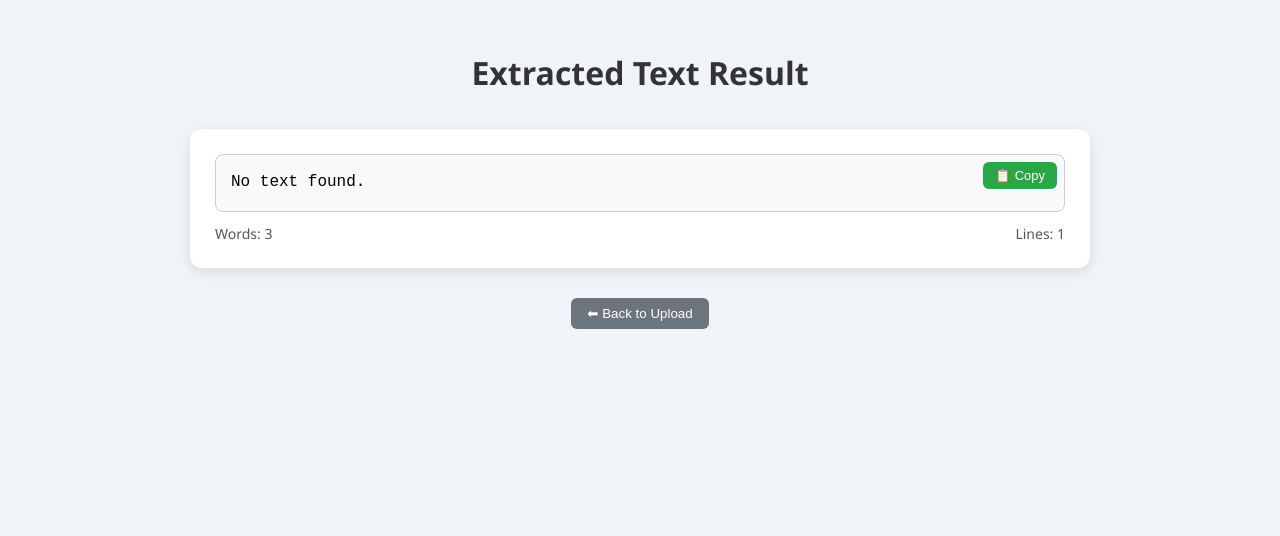
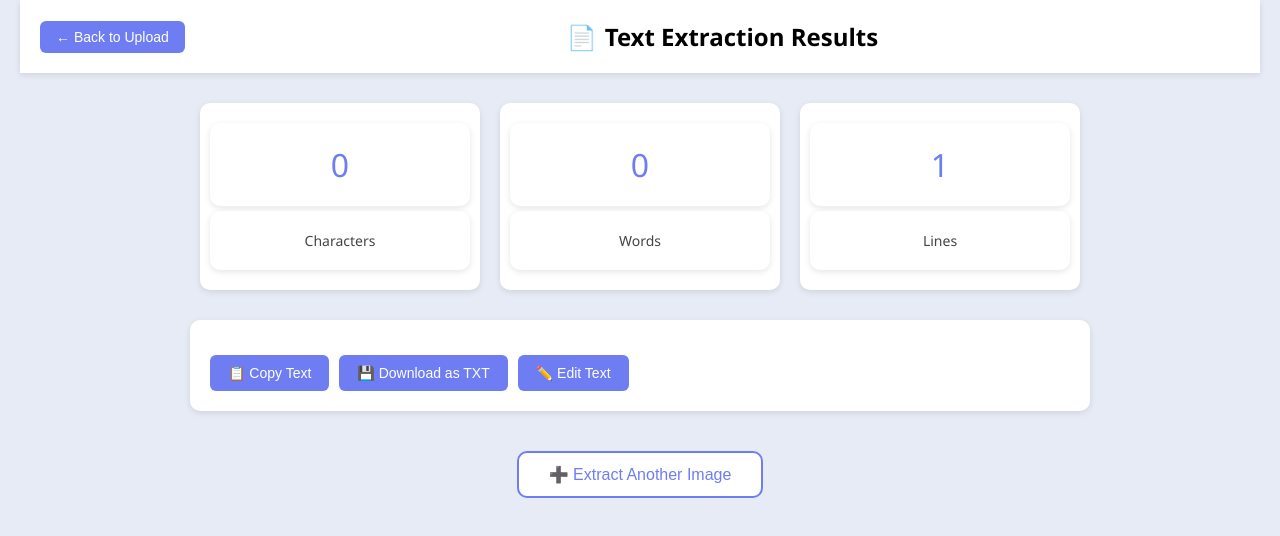
Before and after one commit to AdityaaOjhaaa/ocrfrontend, a plain HTML site: page result.html in a window 1280 px wide. Drawn offline with Linux system fonts and the light colour scheme.

Commit message:
Update result.html

```diff
--- a/result.html
+++ b/result.html
@@ -2,188 +2,221 @@
 <html lang="en">
 <head>
   <meta charset="UTF-8" />
-  <meta name="viewport" content="width=device-width, initial-scale=1.0"/>
-  <title>OCR Result</title>
+  <meta name="viewport" content="width=device-width,initial-scale=1" />
+  <title>Text Extraction Results</title>
   <style>
-    * {
-      box-sizing: border-box;
+    *, *::before, *::after { box-sizing: border-box; }
+    body {
+      font-family: 'Segoe UI', sans-serif;
+      background: #e6ebf5;
+      margin: 0;
+      padding: 0 20px;
+      display: flex;
+      flex-direction: column;
+      align-items: center;
+    }
+    header {
+      width: 100%;
+      padding: 20px 0;
+      background: #ffffff;
+      box-shadow: 0 2px 6px rgba(0,0,0,0.1);
+      display: flex;
+      align-items: center;
+    }
+    header button {
+      margin-left: 20px;
+      background: #6f7df3;
+      border: none;
+      color: white;
+      padding: 8px 16px;
+      border-radius: 6px;
+      cursor: pointer;
+      font-size: 14px;
+    }
+    header h1 {
+      font-size: 24px;
+      margin: 0 auto;
+      display: flex;
+      align-items: center;
+    }
+    header h1 span {
+      margin-left: 8px;
     }
 
-    body {
-      font-family: 'Segoe UI', Tahoma, Geneva, Verdana, sans-serif;
-      background: #f0f4f8;
-      margin: 0;
-      padding: 30px 20px;
+    main {
+      width: 100%;
+      max-width: 900px;
+      margin: 30px auto;
       display: flex;
       flex-direction: column;
       align-items: center;
     }
 
-    h1 {
-      color: #333;
-      margin-bottom: 15px;
+    .counts {
+      width: 100%;
+      display: flex;
+      justify-content: space-around;
+      margin-bottom: 30px;
+    }
+    .counts div {
+      background: white;
+      padding: 20px 0;
+      flex: 1;
+      margin: 0 10px;
+      text-align: center;
+      border-radius: 10px;
+      box-shadow: 0 2px 6px rgba(0,0,0,0.1);
+    }
+    .counts .value {
+      font-size: 32px;
+      color: #6f7df3;
+      margin-bottom: 5px;
+    }
+    .counts .label {
+      font-size: 14px;
+      color: #444;
     }
 
-    #loader {
-      display: none;
-      font-weight: bold;
-      color: #007bff;
-      margin: 10px 0;
-    }
-
-    .card {
-      background-color: #ffffff;
-      border-radius: 12px;
-      box-shadow: 0 4px 12px rgba(0, 0, 0, 0.1);
-      padding: 25px;
-      width: 95%;
-      max-width: 900px;
-      margin-top: 20px;
-    }
-
-    #image-preview {
+    .extracted {
       width: 100%;
-      max-height: 300px;
-      object-fit: contain;
-      border-radius: 8px;
-      border: 1px solid #ddd;
+      background: white;
+      border-radius: 10px;
+      box-shadow: 0 2px 6px rgba(0,0,0,0.1);
+      padding: 20px;
       margin-bottom: 20px;
-      display: none;
-    }
-
-    .text-area-wrapper {
       position: relative;
     }
-
-    #extracted-text {
+    .extracted pre {
+      margin: 0;
+      font-family: 'Courier New', monospace;
       white-space: pre-wrap;
-      background-color: #f8f9fa;
-      padding: 15px;
-      border: 1px solid #ccc;
-      border-radius: 8px;
-      font-family: 'Courier New', monospace;
-      max-height: 400px;
+      word-break: break-word;
+      max-height: 300px;
       overflow-y: auto;
-      line-height: 1.6;
     }
-
-    .info-bar {
+    .extracted .actions {
       display: flex;
-      justify-content: space-between;
-      margin-top: 12px;
-      font-size: 14px;
-      color: #555;
+      gap: 10px;
+      margin-top: 15px;
+      flex-wrap: wrap;
     }
-
-    .btn {
-      padding: 8px 16px;
-      background-color: #007bff;
+    .extracted .actions button {
+      background: #6f7df3;
+      border: none;
       color: white;
-      border: none;
+      padding: 10px 18px;
       border-radius: 6px;
       cursor: pointer;
-      transition: background-color 0.2s;
+      font-size: 14px;
+      display: flex;
+      align-items: center;
+      gap: 6px;
     }
-
-    .btn:hover {
-      background-color: #0056b3;
+    .extract-another {
+      margin-top: 20px;
+      background: #fff;
+      border-radius: 10px;
+      padding: 12px 30px;
+      border: 2px solid #6f7df3;
+      color: #6f7df3;
+      cursor: pointer;
+      font-size: 16px;
+      display: flex;
+      align-items: center;
+      gap: 8px;
     }
-
-    #copy-btn {
-      position: absolute;
-      top: 8px;
-      right: 8px;
-      padding: 6px 12px;
-      font-size: 13px;
-      background-color: #28a745;
+    .extract-another:hover {
+      background: #6f7df3;
+      color: white;
     }
-
-    #copy-btn:hover {
-      background-color: #1e7e34;
-    }
-
-    #back-btn {
-      margin-top: 30px;
-      background-color: #6c757d;
-    }
-
-    #back-btn:hover {
-      background-color: #545b62;
-    }
-
-    @media (max-width: 600px) {
-      .info-bar {
-        flex-direction: column;
-        gap: 4px;
-        text-align: center;
-      }
+    button:disabled {
+      opacity: 0.6;
+      cursor: not-allowed;
     }
   </style>
 </head>
 <body>
-  <h1>Extracted Text Result</h1>
-  <div id="loader">Loading...</div>
 
-  <div class="card">
-    <img id="image-preview" alt="Uploaded preview" />
+  <header>
+    <button id="back-btn">← Back to Upload</button>
+    <h1>📄 <span>Text Extraction Results</span></h1>
+  </header>
 
-    <div class="text-area-wrapper">
-      <button class="btn" id="copy-btn">📋 Copy</button>
-      <div id="extracted-text">Loading text...</div>
+  <main>
+    <div class="counts">
+      <div><div class="value" id="char-count">0</div><div class="label">Characters</div></div>
+      <div><div class="value" id="word-count">0</div><div class="label">Words</div></div>
+      <div><div class="value" id="line-count">0</div><div class="label">Lines</div></div>
     </div>
 
-    <div class="info-bar">
-      <span id="word-count">Words: 0</span>
-      <span id="line-count">Lines: 0</span>
+    <div class="extracted">
+      <pre id="extracted-text">Loading your extracted text...</pre>
+      <div class="actions">
+        <button id="copy-btn">📋 Copy Text</button>
+        <button id="download-btn">💾 Download as TXT</button>
+        <button id="edit-btn">✏️ Edit Text</button>
+      </div>
     </div>
-  </div>
 
-  <button class="btn" id="back-btn">⬅ Back to Upload</button>
+    <button class="extract-another" id="another-btn">➕ Extract Another Image</button>
+  </main>
 
   <script>
     document.addEventListener('DOMContentLoaded', () => {
-      const loader = document.getElementById('loader');
-      const imagePreview = document.getElementById('image-preview');
-      const extractedTextDiv = document.getElementById('extracted-text');
-      const wordCountSpan = document.getElementById('word-count');
-      const lineCountSpan = document.getElementById('line-count');
+      const backBtn = document.getElementById('back-btn');
+      const charCountEl = document.getElementById('char-count');
+      const wordCountEl = document.getElementById('word-count');
+      const lineCountEl = document.getElementById('line-count');
+      const extractedEl = document.getElementById('extracted-text');
       const copyBtn = document.getElementById('copy-btn');
-      const backBtn = document.getElementById('back-btn');
+      const downloadBtn = document.getElementById('download-btn');
+      const editBtn = document.getElementById('edit-btn');
+      const anotherBtn = document.getElementById('another-btn');
 
-      loader.style.display = 'block';
+      backBtn.addEventListener('click', () => window.location.href = 'index.html');
 
-      const imageDataUrl = sessionStorage.getItem('processedImage');
-      const extractedText = sessionStorage.getItem('extractedText') || 'No text found.';
-      const extractionStatus = sessionStorage.getItem('extractionStatus');
+      const text = sessionStorage.getItem('extractedText') || '';
+      extractedEl.textContent = text;
 
-      if (imageDataUrl) {
-        imagePreview.src = imageDataUrl;
-        imagePreview.style.display = 'block';
-      }
+      const charCount = text.length;
+      const wordCount = text.trim().split(/\s+/).filter(Boolean).length;
+      const lineCount = text.split(/\n/).length;
 
-      extractedTextDiv.textContent = extractedText;
+      charCountEl.textContent = charCount;
+      wordCountEl.textContent = wordCount;
+      lineCountEl.textContent = lineCount;
 
-      const wordCount = extractedText.trim().split(/\s+/).filter(Boolean).length;
-      const lineCount = extractedText.split(/\n/).length;
-
-      wordCountSpan.textContent = `Words: ${wordCount}`;
-      lineCountSpan.textContent = `Lines: ${lineCount}`;
-
-      loader.style.display = 'none';
-
-      copyBtn.addEventListener('click', () => {
-        navigator.clipboard.writeText(extractedText).then(() => {
-          copyBtn.textContent = '✅ Copied!';
-          setTimeout(() => {
-            copyBtn.textContent = '📋 Copy';
-          }, 1500);
-        });
+      copyBtn.addEventListener('click', async () => {
+        await navigator.clipboard.writeText(text);
+        copyBtn.textContent = '✅ Copied!';
+        copyBtn.disabled = true;
+        setTimeout(() => {
+          copyBtn.textContent = '📋 Copy Text';
+          copyBtn.disabled = false;
+        }, 1500);
       });
 
-      backBtn.addEventListener('click', () => {
-        window.location.href = 'index.html'; // change to your upload page name if different
+      downloadBtn.addEventListener('click', () => {
+        const blob = new Blob([text], { type: 'text/plain' });
+        const url = URL.createObjectURL(blob);
+        const a = document.createElement('a');
+        a.href = url;
+        a.download = 'extracted.txt';
+        document.body.appendChild(a);
+        a.click();
+        URL.revokeObjectURL(url);
+        document.body.removeChild(a);
       });
+
+      editBtn.addEventListener('click', () => {
+        window.open('', '_blank').document.write(`
+          <textarea style="width:100%;height:100vh;font-size:16px;font-family:monospace;">${text.replace(/</g, '&lt;')}</textarea>
+        `);
+      });
+
+      anotherBtn.addEventListener('click', () => window.location.href = 'index.html');
     });
   </script>
+
 </body>
 </html>
```
